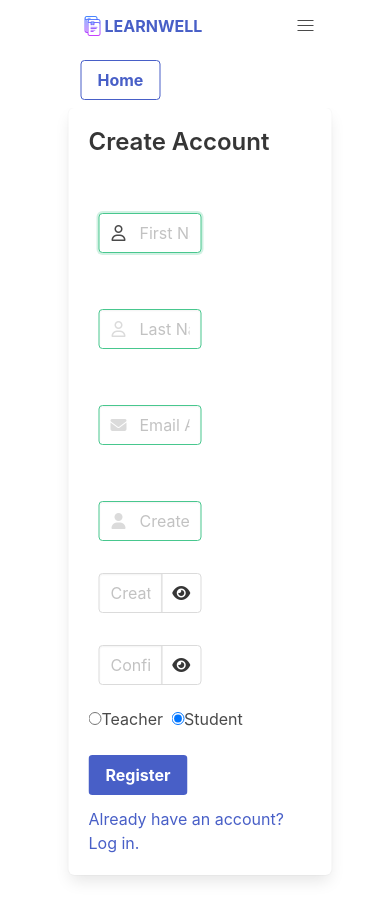
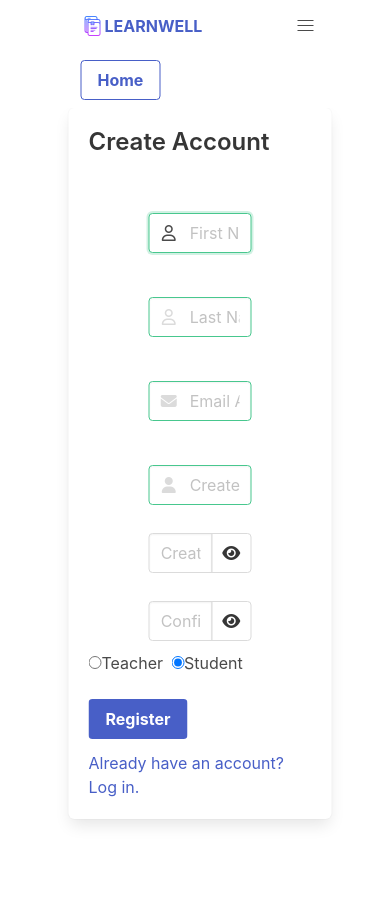
Before and after one commit to uriel-martinez1/LearnWell, a Vue app in the folder vue/: page /register in a window 390 px wide. Shown: the top 920 px of the page. After the commit the page ends 879 px from the top, so only its background shows below. Built offline with nearby package versions, Linux system fonts and the light colour scheme.

Commit message:
Centered the registration form on the registration view. Hopefully, it makes the scaleing for responsive web design better.

```diff
--- a/vue/src/views/RegisterView.vue
+++ b/vue/src/views/RegisterView.vue
@@ -232,6 +232,7 @@ label {
 
 .field {
   width: 55%;
+  margin: 0 auto;
 }
 
 
@@ -243,4 +244,5 @@ label {
 button:disabled {
   opacity: 50%;
 }
+
 </style>
```
